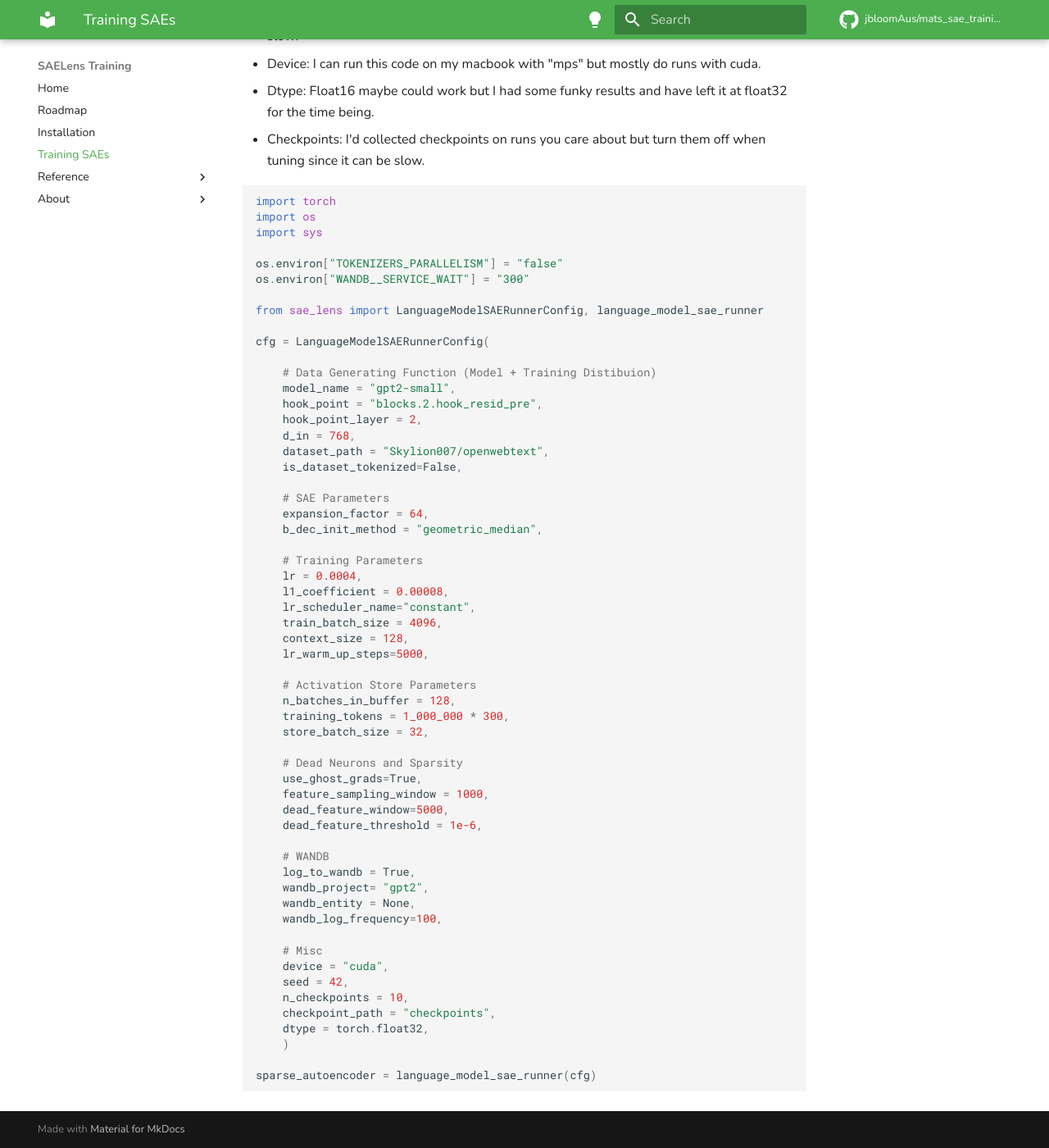
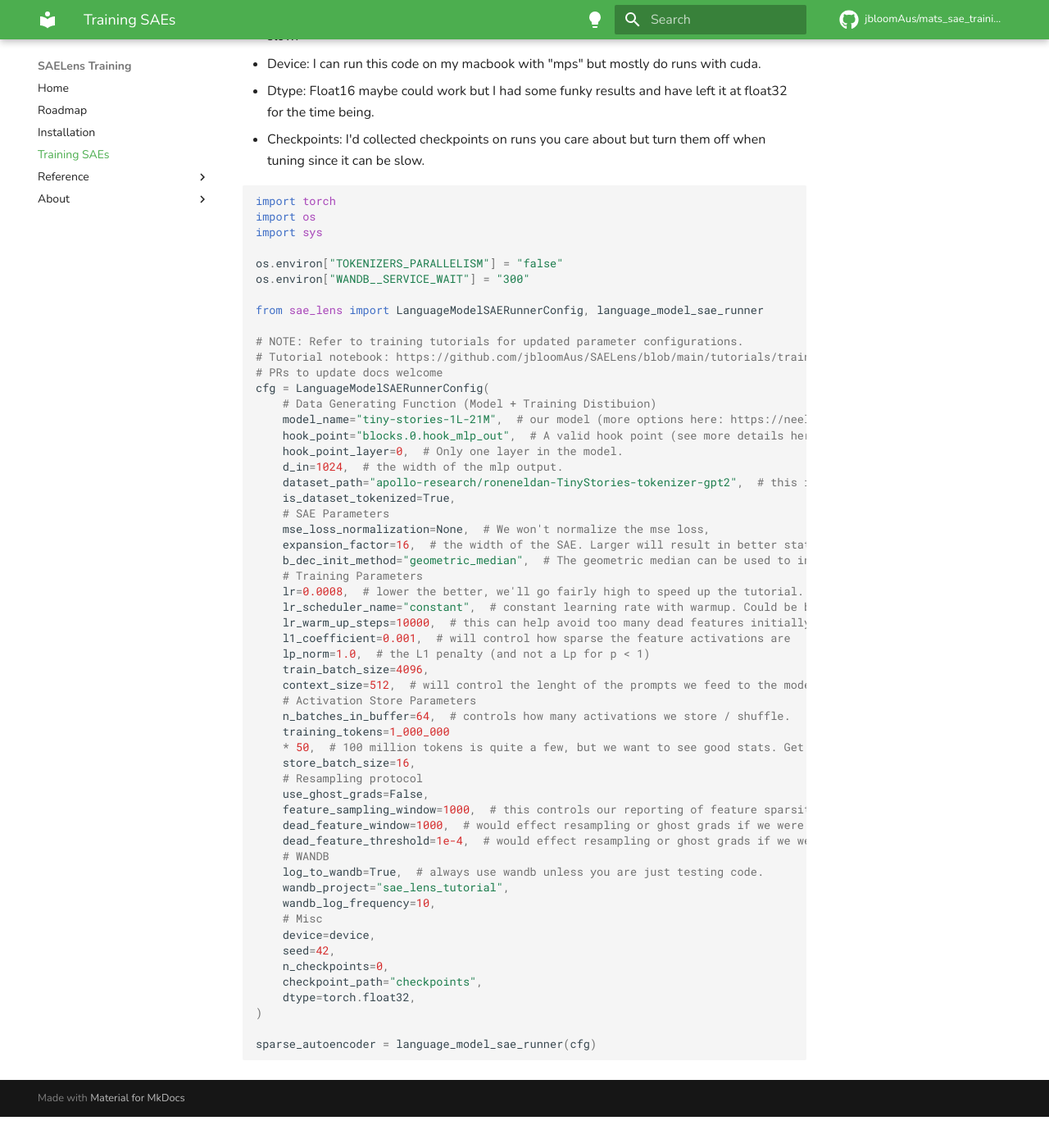
Before and after one commit to jbloomAus/SAELens, an MkDocs documentation site: the page built from docs/training_saes.md, in a window 1280 px wide and 1400 px high, scrolled down 1141 px. Shown: the whole window at 82% size. Built offline with MkDocs 1.6.1 and Material for MkDocs 9.7.7, drawn with Linux system fonts in a browser that asks for light colours; comment, search, counter and statistics services are not loaded; after the commit the page ends 2503 px from its top, so only the background shows below that.

Commit message:
add tutorial hparams

```diff
--- a/docs/training_saes.md
+++ b/docs/training_saes.md
@@ -25,52 +25,50 @@
 
 from sae_lens import LanguageModelSAERunnerConfig, language_model_sae_runner
 
+# NOTE: Refer to training tutorials for updated parameter configurations.
+# Tutorial notebook: https://github.com/jbloomAus/SAELens/blob/main/tutorials/training_a_sparse_autoencoder.ipynb
+# PRs to update docs welcome
 cfg = LanguageModelSAERunnerConfig(
-
     # Data Generating Function (Model + Training Distibuion)
-    model_name = "gpt2-small",
-    hook_point = "blocks.2.hook_resid_pre",
-    hook_point_layer = 2,
-    d_in = 768,
-    dataset_path = "Skylion007/openwebtext",
-    is_dataset_tokenized=False,
-
+    model_name="tiny-stories-1L-21M",  # our model (more options here: https://neelnanda-io.github.io/TransformerLens/generated/model_properties_table.html)
+    hook_point="blocks.0.hook_mlp_out",  # A valid hook point (see more details here: https://neelnanda-io.github.io/TransformerLens/generated/demos/Main_Demo.html#Hook-Points)
+    hook_point_layer=0,  # Only one layer in the model.
+    d_in=1024,  # the width of the mlp output.
+    dataset_path="apollo-research/roneneldan-TinyStories-tokenizer-gpt2",  # this is a tokenized language dataset on Huggingface for the Tiny Stories corpus.
+    is_dataset_tokenized=True,
     # SAE Parameters
-    expansion_factor = 64,
-    b_dec_init_method = "geometric_median",
-
+    mse_loss_normalization=None,  # We won't normalize the mse loss,
+    expansion_factor=16,  # the width of the SAE. Larger will result in better stats but slower training.
+    b_dec_init_method="geometric_median",  # The geometric median can be used to initialize the decoder weights.
     # Training Parameters
-    lr = 0.0004,
-    l1_coefficient = 0.00008,
-    lr_scheduler_name="constant",
-    train_batch_size = 4096,
-    context_size = 128,
-    lr_warm_up_steps=5000,
-
+    lr=0.0008,  # lower the better, we'll go fairly high to speed up the tutorial.
+    lr_scheduler_name="constant",  # constant learning rate with warmup. Could be better schedules out there.
+    lr_warm_up_steps=10000,  # this can help avoid too many dead features initially.
+    l1_coefficient=0.001,  # will control how sparse the feature activations are
+    lp_norm=1.0,  # the L1 penalty (and not a Lp for p < 1)
+    train_batch_size=4096,
+    context_size=512,  # will control the lenght of the prompts we feed to the model. Larger is better but slower.
     # Activation Store Parameters
-    n_batches_in_buffer = 128,
-    training_tokens = 1_000_000 * 300,
-    store_batch_size = 32,
-
-    # Dead Neurons and Sparsity
-    use_ghost_grads=True,
-    feature_sampling_window = 1000,
-    dead_feature_window=5000,
-    dead_feature_threshold = 1e-6,
-
+    n_batches_in_buffer=64,  # controls how many activations we store / shuffle.
+    training_tokens=1_000_000
+    * 50,  # 100 million tokens is quite a few, but we want to see good stats. Get a coffee, come back.
+    store_batch_size=16,
+    # Resampling protocol
+    use_ghost_grads=False,
+    feature_sampling_window=1000,  # this controls our reporting of feature sparsity stats
+    dead_feature_window=1000,  # would effect resampling or ghost grads if we were using it.
+    dead_feature_threshold=1e-4,  # would effect resampling or ghost grads if we were using it.
     # WANDB
-    log_to_wandb = True,
-    wandb_project= "gpt2",
-    wandb_entity = None,
-    wandb_log_frequency=100,
-
+    log_to_wandb=True,  # always use wandb unless you are just testing code.
+    wandb_project="sae_lens_tutorial",
+    wandb_log_frequency=10,
     # Misc
-    device = "cuda",
-    seed = 42,
-    n_checkpoints = 10,
-    checkpoint_path = "checkpoints",
-    dtype = torch.float32,
-    )
+    device=device,
+    seed=42,
+    n_checkpoints=0,
+    checkpoint_path="checkpoints",
+    dtype=torch.float32,
+)
 
 sparse_autoencoder = language_model_sae_runner(cfg)
 
```
